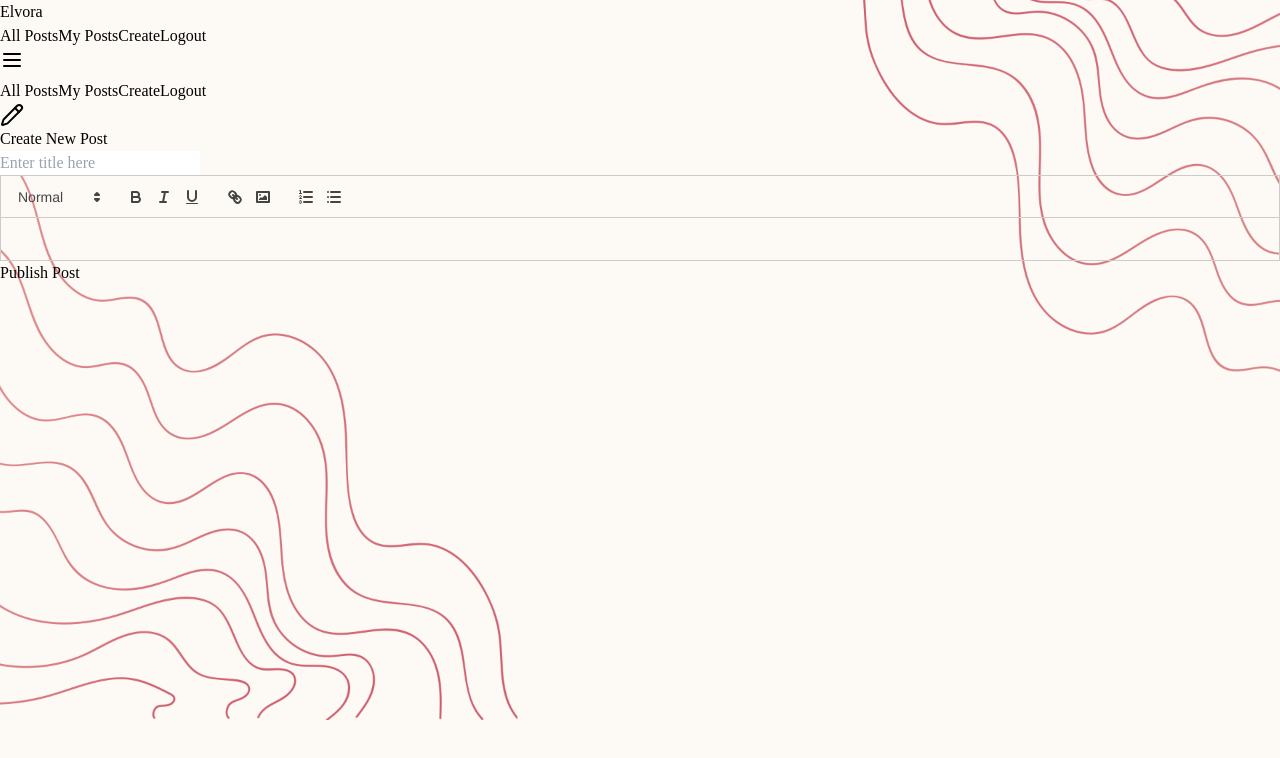
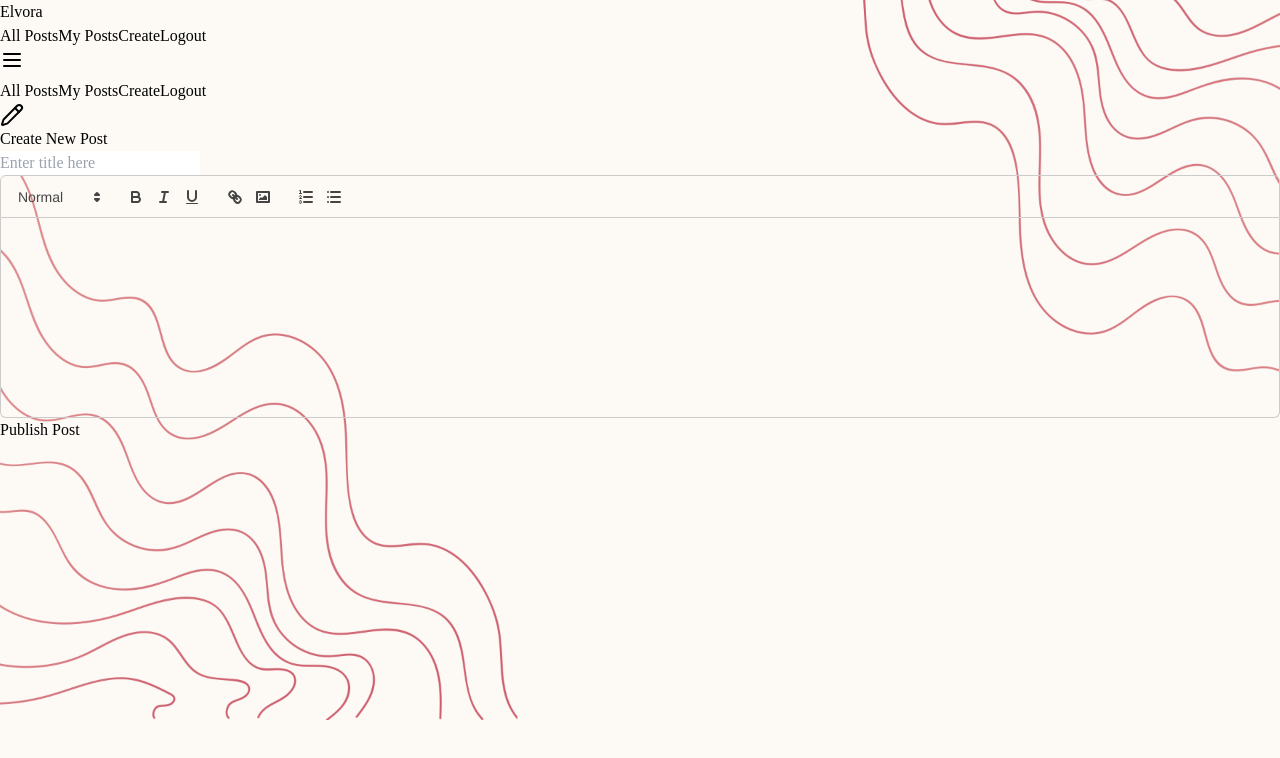
Before and after one commit to ayush001010/Elvora-Frontend, a React (Vite) app: page /create in a window 1280 px wide. Shown: the top 758 px of the page. Built offline with nearby package versions, Linux system fonts and the light colour scheme; sample sign-in values are in the browser's storage; a web font is replaced by a local one.

Commit message:
Another Change

```diff
--- a/src/admin/CreatePost.jsx
+++ b/src/admin/CreatePost.jsx
@@ -56,7 +56,7 @@ const CreatePost = () => {
   };
 
   return (
-    <div className="min-h-screen bg-[#fdfaf6] flex flex-col items-center justify-start px-4 py-10 space-y-10">
+    <div className="min-h-screen bg-[#fdfaf6] flex flex-col items-center justify-start px-4 py-10">
       <div className="w-full max-w-3xl bg-white border border-gray-200 shadow-md rounded-lg p-6">
         <div className="flex items-center space-x-2 mb-6">
           <Pencil className="text-yellow-500 w-6 h-6" />
@@ -78,20 +78,23 @@ const CreatePost = () => {
               required
             />
 
+            <div className="quill-container">
               <ReactQuill
                 value={content}
                 onChange={setContent}
                 modules={modules}
                 formats={formats}
-              className="h-64 bg-white"
               />
+            </div>
 
+            <div className="flex justify-end">
               <button
                 type="submit"
-              className="bg-yellow-500 text-white font-bold px-6 py-3 rounded-md hover:bg-yellow-600 transition duration-300 w-full md:w-auto"
+                className="bg-yellow-500 text-white font-bold px-6 py-3 rounded-md hover:bg-yellow-600 transition duration-300"
               >
                 Publish Post
               </button>
+            </div>
           </form>
         )}
       </div>
--- a/src/index.css
+++ b/src/index.css
@@ -12,3 +12,14 @@ body{
     background-repeat: no-repeat;
     background-size: cover; /* adjust as needed */
 }
+
+.quill-container .ql-container {
+  min-height: 200px;
+  border-bottom-left-radius: 0.375rem; /* match Tailwind rounded-md */
+  border-bottom-right-radius: 0.375rem;
+}
+
+.quill-container .ql-toolbar {
+  border-top-left-radius: 0.375rem;
+  border-top-right-radius: 0.375rem;
+}
```
Lines whose indentation alone changed are shown as unchanged.
